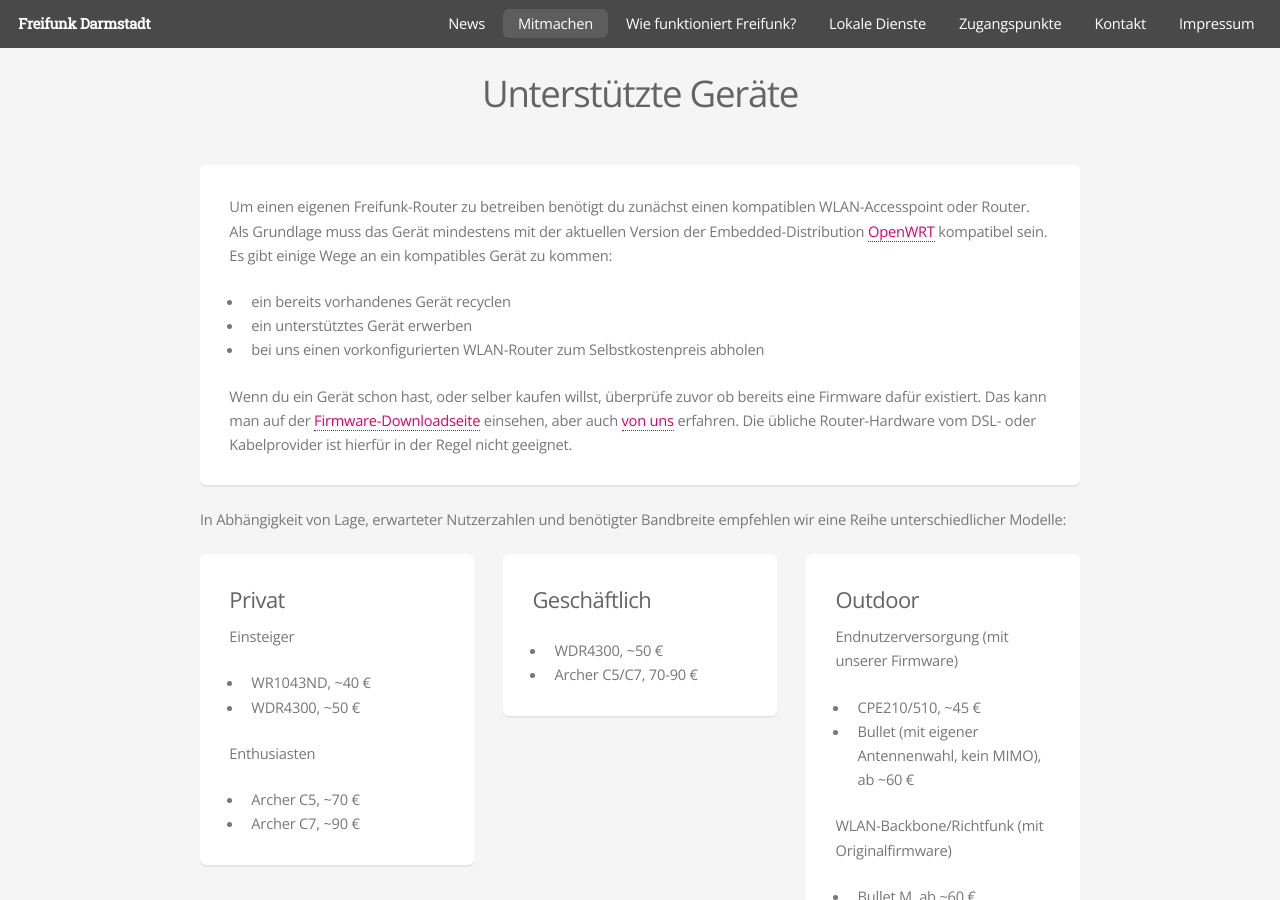
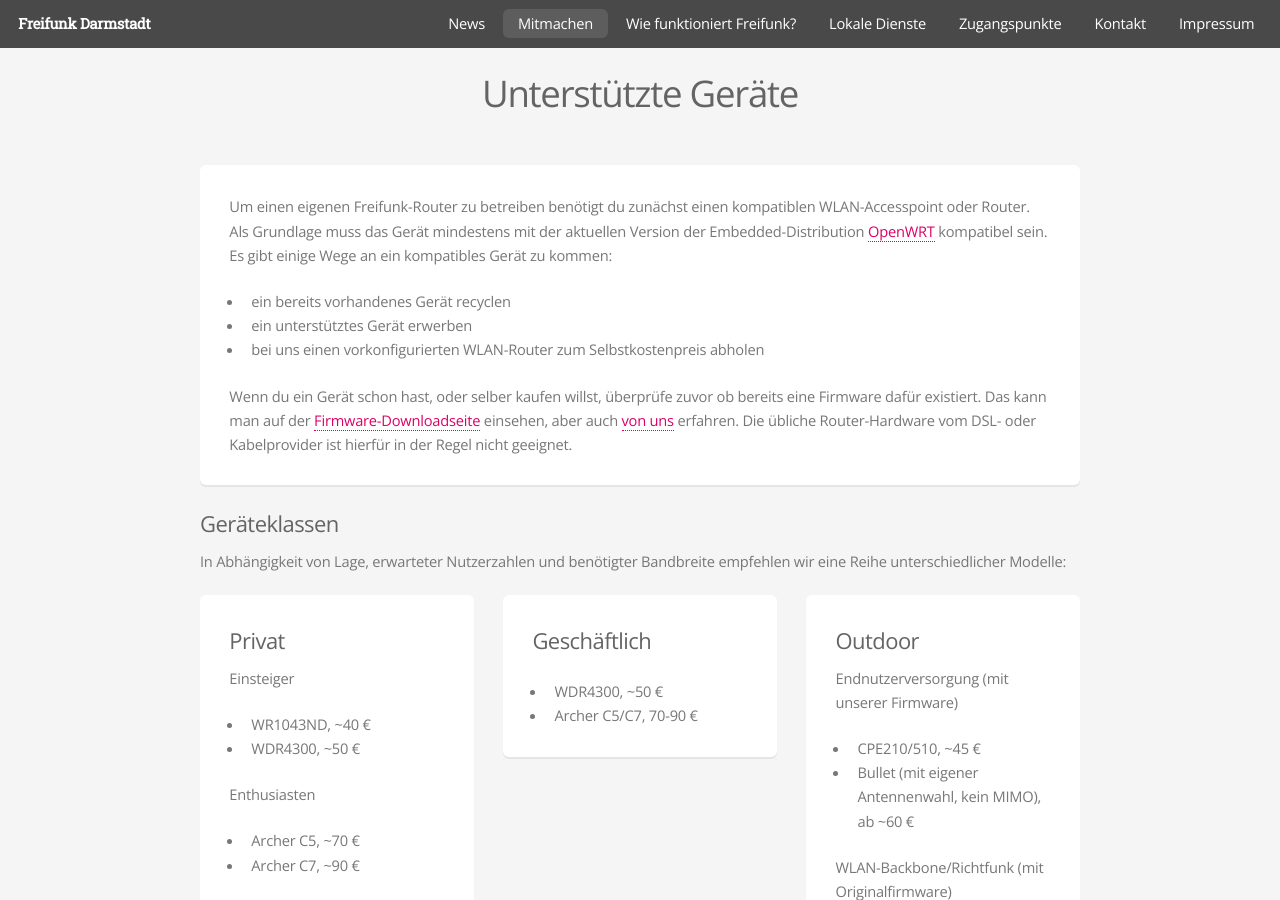
Before and after one commit to mdrenger/darmstadt.freifunk.net, a Jekyll site: the page built from pages/mitmachen/unterstuetzte_geraete.html, in a window 1280 px wide. Built offline with Jekyll 4.4.1, drawn with Linux system fonts in a browser that asks for light colours.

Commit message:
added intermediate title

```diff
--- a/pages/mitmachen/unterstuetzte_geraete.html
+++ b/pages/mitmachen/unterstuetzte_geraete.html
@@ -29,6 +29,7 @@ permalink: /mitmachen/unterstuetzte-geraete/
 			<p>Wenn du ein Gerät schon hast, oder selber kaufen willst, überprüfe zuvor ob bereits eine Firmware dafür existiert. Das kann man auf der <a href="http://firmware.freifunk-darmstadt.de">Firmware-Downloadseite</a> einsehen, aber auch <a href="/kontakt/">von uns</a> erfahren. Die übliche Router-Hardware vom DSL- oder Kabelprovider ist hierfür in der Regel nicht geeignet.</p>
 		</div>
 
+		<h3>Geräteklassen</h3>
 		<p>In Abhängigkeit von Lage, erwarteter Nutzerzahlen und benötigter Bandbreite empfehlen wir eine Reihe unterschiedlicher Modelle:</p>
 
 
```
